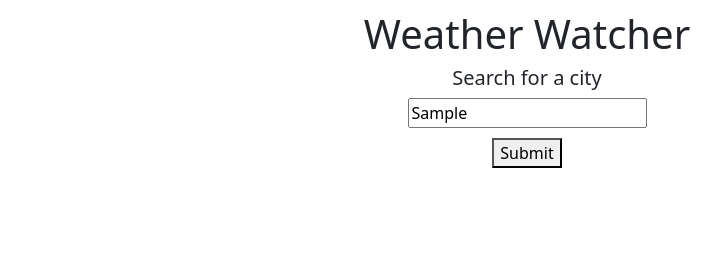
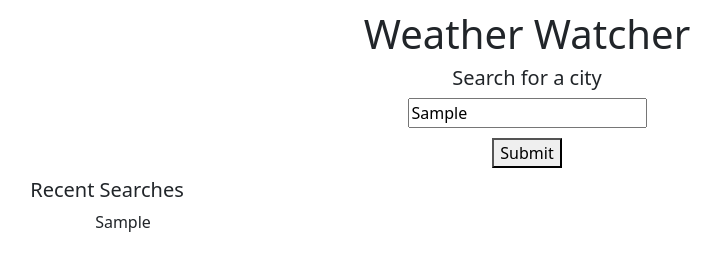
Before and after one commit to kyleroff112/weather-watcher, a plain HTML site: page docs/index.html in a window 1280 px wide. Both pictures are taken after typing "Sample" into the empty fields and a click on the button "Submit". Shown: the whole page, without its empty margins (113-834 px from the left). Drawn offline with nearby package versions, Linux system fonts and the light colour scheme; no server answers.

Commit message:
added some changes to javascript and style

```diff
--- a/docs/assets/script.js
+++ b/docs/assets/script.js
@@ -1,7 +1,8 @@
 // https://api.openweathermap.org/geo/1.0/direct?q=hackettstown&limit=1&appid=2f41a48f60d6d854be758ad4552fc631
 // https://api.openweathermap.org/data/2.5/forecast?lat=40.8538944&lon=-74.8291638&units=imperial&appid=2f41a48f60d6d854be758ad4552fc631
 
-
+let searches = JSON.parse(localStorage.getItem("searches")) || [];
+let index = 0;
 
 document.getElementById("searchButton").addEventListener("click", function () {
     event.preventDefault();
@@ -11,6 +12,21 @@ document.getElementById("searchButton").addEventListener("click", function () {
         return;
     }
     else {
+        // create and store search history
+        searches.push(city);
+        localStorage.setItem("searches", JSON.stringify(searches));
+        const storedSearches = JSON.parse(localStorage.getItem("searches"));
+        console.log(storedSearches);
+        // display search history
+        document.getElementById("searchHistoryDiv").style.display = "block";
+        var searchList = document.getElementById("searchHistory")
+        var searchListItem = document.createElement("li");
+        searchListItem.setAttribute("class", "list-group-item");
+        searchListItem.setAttribute("id", "searchHistoryItem" + index);
+        searchListItem.textContent = city;
+        searchList.appendChild(searchListItem);
+        index++;
+
         var geoCoderURL = 'https://api.openweathermap.org/geo/1.0/direct?q=' + city + '&limit=1&appid=2f41a48f60d6d854be758ad4552fc631';
         fetch(geoCoderURL)
             .then(function (response) {
@@ -35,6 +51,7 @@ document.getElementById("searchButton").addEventListener("click", function () {
                         var weatherIcon = data.list[0].weather[0].icon;
                         var weatherIconURL = 'http://openweathermap.org/img/w/' + weatherIcon + '.png';
                         console.log(weatherIconURL);
+                        document.getElementById("nameofcity").textContent = city;
                         document.getElementById("currentWeatherIcon").setAttribute("src", weatherIconURL);
                         document.getElementById("currentWeatherIcon").setAttribute("alt", weatherDescription);
                         document.getElementById("currentWeatherDescription").textContent = weatherDescription;
--- a/docs/assets/style.css
+++ b/docs/assets/style.css
@@ -25,7 +25,6 @@
     border: 1px solid black;
     border-radius: 5px;
     background-color: #f2f2f2;
-    max-width: 60%;
     margin-left: auto;
     margin-right: auto;
 }
--- a/docs/index.html
+++ b/docs/index.html
@@ -17,17 +17,19 @@
   </div>
   <div class="col-12">
   <h5>Search for a city</h5>
-  <form>
+  <form id="searchForm">
     <div>
       <input type="text" id="city" placeholder="Enter city">
     </div>
     <button type="submit" id="searchButton">Submit</button>
   </form>
   </div>
-</div>
-
-  <div style="display: none;" id="currentWeather">
-    <h1>Current Weather</h1>
+  <div id="searchHistoryDiv" class="col-4" style="display: none;">
+  <h5>Recent Searches</h5>
+  <ul id="searchHistory"></ul>
+  </div>
+  <div class="col-4 text-center" style="display: none;" id="currentWeather">
+    <h1 class=" text-uppercase" id="nameofcity"></h1>
     <img id="currentWeatherIcon" src="" alt="">
     <div id="currentWeatherDescription"></div>
     <div id="currentWeatherTemp"></div>
```
